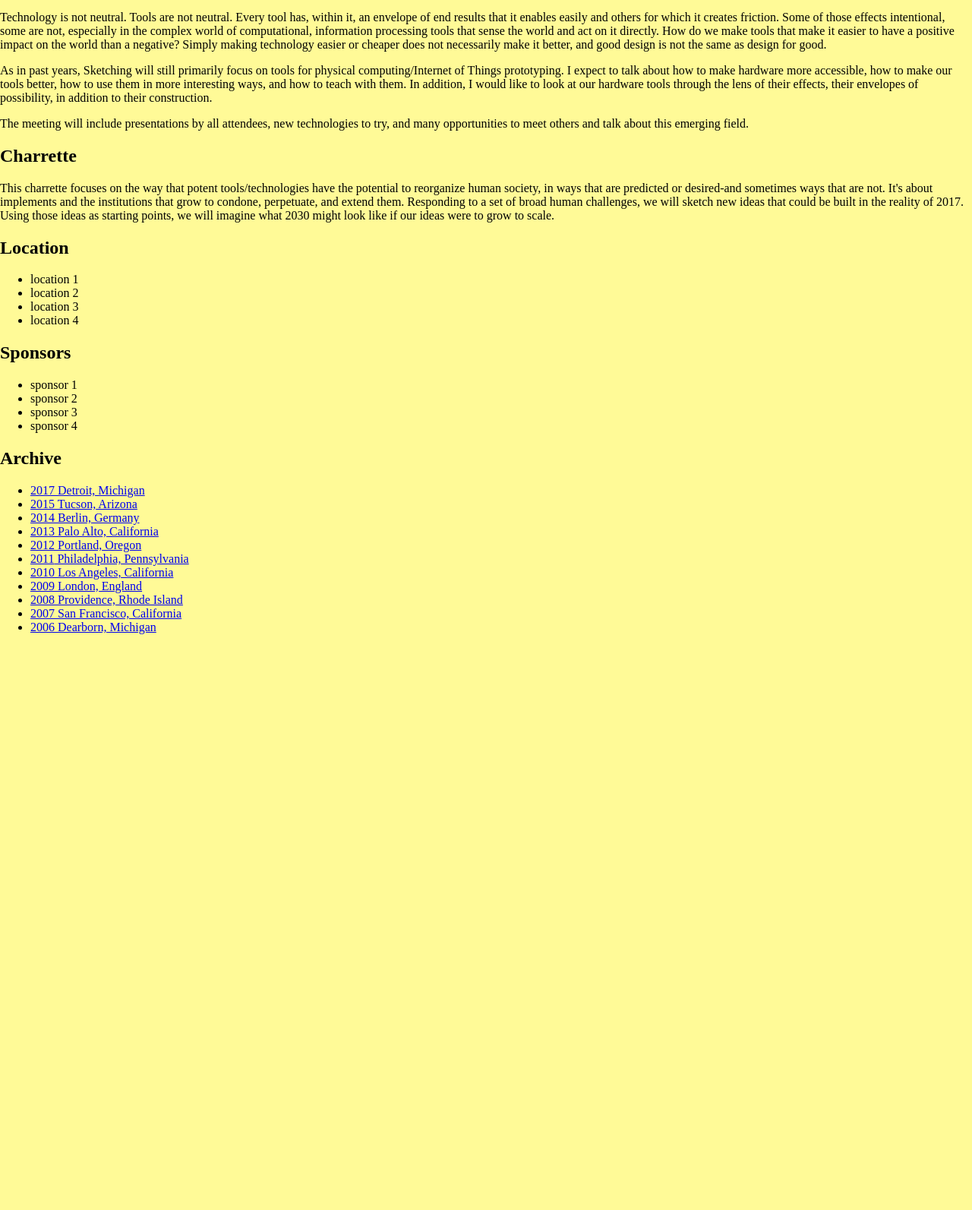
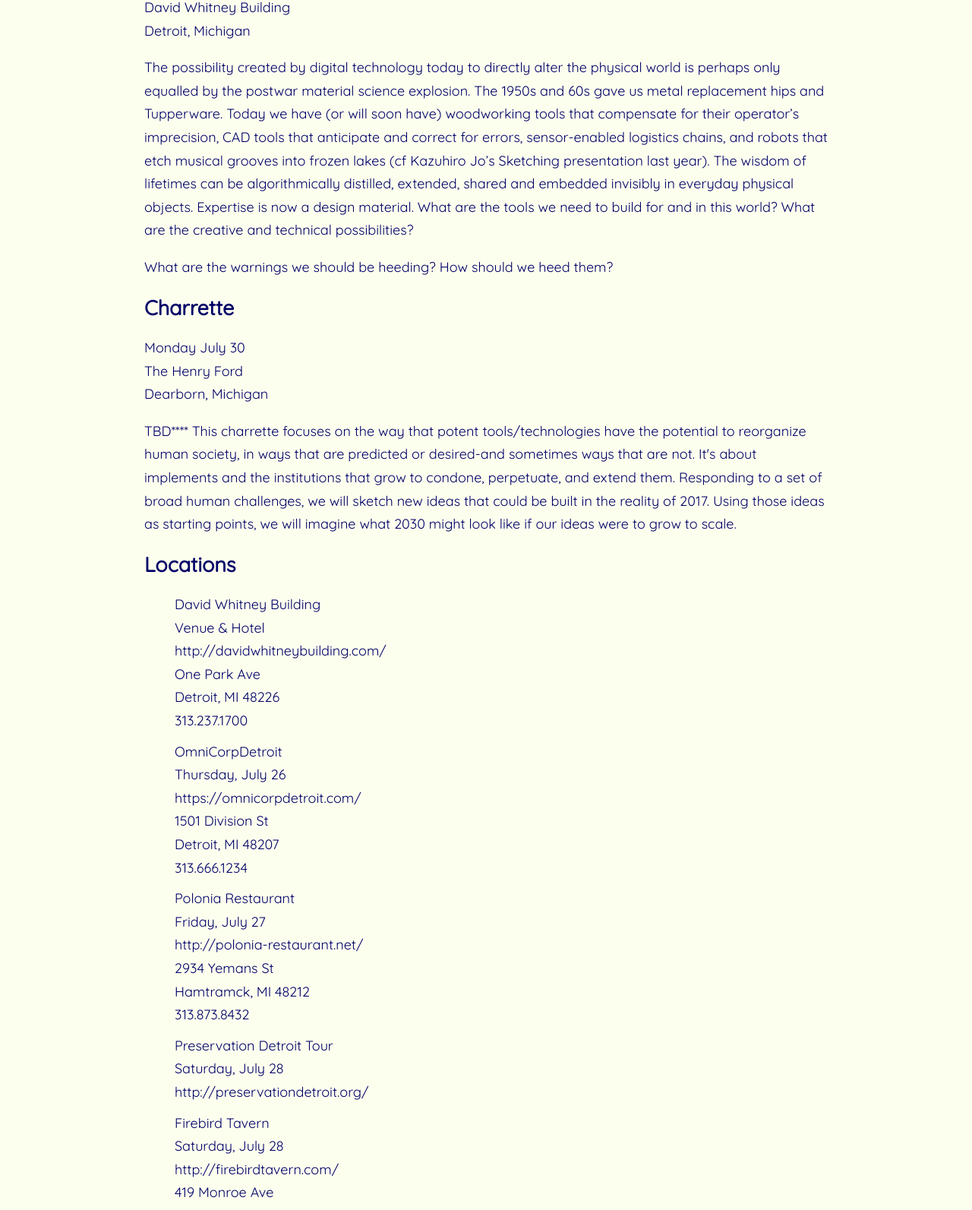
Before and after one commit to gschomburg/sketching2018_dev, a plain HTML site: page index.html in a window 1280 px wide. Shown: the part 861-2454 px from the top of the page at 76% size. Before the commit the page ends 1712 px from the top, so only its background shows below. Drawn offline with Linux system fonts and the light colour scheme.

Commit message:
added sponsors+locs

```diff
--- /dev/null
+++ b/css/main.scss
@@ -0,0 +1,53 @@
+
+
+$blue-color: #000068;
+$red-color: #FC0D4C;
+$white-color: #FDFFEE;
+
+/*fonts*/
+
+
+html{
+    background-color: $white-color;
+}
+body{
+    margin:0;
+    color: $blue-color;
+    // font-family: 'Roboto Slab', serif;
+    // font-family: 'Raleway', sans-serif;
+    font-family: 'Quicksand', sans-serif; //1
+    font-size: 18px;
+    line-height: 1.7em;
+    // font-family: 'Nunito', sans-serif;
+    // font-family: 'Dosis', sans-serif;
+    // font-family: 'Didact Gothic', sans-serif;
+    // font-family: 'Comfortaa', sans-serif; //2
+}
+ul{
+    list-style: none;
+}
+#headerCanvas{
+    /* width:900px; */
+    /* height: 550px; */
+    width: 100vw;
+    /* height: 550px; */
+    height: 62.5vw;
+    max-width: 1200px;
+    max-height: 750px;
+    outline: 1px solid red;
+    display: block;
+    margin: auto;
+}
+#main-container{
+    max-width: 900px;
+    margin: auto;
+}
+
+#locations{
+    li{
+        margin-bottom: 10px;;
+        span{
+            display: block;
+        }
+    }
+}
--- a/index.html
+++ b/index.html
@@ -20,56 +20,125 @@
         <!-- <script src="https://ajax.googleapis.com/ajax/libs/jquery/1.12.2/jquery.min.js"></script> -->
         <!-- <link href="https://fonts.googleapis.com/css?family=Josefin+Sans:400,400i,600" rel="stylesheet"> -->
         <link rel="stylesheet" type="text/css" href="css/main.css">
-
+        <link href="https://fonts.googleapis.com/css?family=Comfortaa|Didact+Gothic|Dosis|Nunito|Quicksand|Raleway|Roboto+Slab"
+            rel="stylesheet">
     </head>
     <body>
         <canvas id="headerCanvas" resize></canvas>
         <div id="main-container">
             <div class="section">
+                <h2>Sketching in Hardware 2018</h2>
                 <div class="details">
-                    July XX through July XX
-                    <br/> Locatoin TBD
+                    July 27 through July 29
+                    <br/> David Whitney Building
                     <br/> Detroit, Michigan
                 </div>
-            </div>
-            <div class="section">
-                <h2>Sketching in Hardware 2018</h2>
-                <p>Technology is not neutral. Tools are not neutral. Every tool has, within it, an envelope of end results that it enables easily
-                    and others for which it creates friction. Some of those effects intentional, some are not, especially in the complex
-                    world of computational, information processing tools that sense the world and act on it directly. How do we make tools
-                    that make it easier to have a positive impact on the world than a negative? Simply making technology easier or cheaper
-                    does not necessarily make it better, and good design is not the same as design for good.
-                <p>As in past years, Sketching will still primarily focus on tools for physical computing/Internet of Things prototyping.
-                    I expect to talk about how to make hardware more accessible, how to make our tools better, how to use them in more
-                    interesting ways, and how to teach with them. In addition, I would like to look at our hardware tools through the
-                    lens of their effects, their envelopes of possibility, in addition to their construction.
-                <p>The meeting will include presentations by all attendees, new technologies to try, and many opportunities to meet others and talk about this emerging field.
+                <p>The possibility created by digital technology today to directly alter the physical world is perhaps only equalled by the
+                postwar material science explosion. The 1950s and 60s gave us metal replacement hips and Tupperware. Today we have (or will
+                soon have) woodworking tools that compensate for their operator’s imprecision, CAD tools that anticipate and correct for
+                errors, sensor-enabled logistics chains, and robots that etch musical grooves into frozen lakes (cf Kazuhiro Jo’s Sketching
+                presentation last year). The wisdom of lifetimes can be algorithmically distilled, extended, shared and embedded invisibly
+                in everyday physical objects. Expertise is now a design material. What are the tools we need to build for and in this world?
+                What are the creative and technical possibilities?</p>
+                <p>What are the warnings we should be heeding? How should we heed them?</p>
             </div>
             <div class="section">
                 <h2>Charrette</h2>
-                <p>This charrette focuses on the way that potent tools/technologies have the potential to reorganize human society, in ways
+                <div>Monday July 30
+                    <br/> The Henry Ford
+                    <br/> Dearborn, Michigan
+                </div>
+                <p>TBD**** This charrette focuses on the way that potent tools/technologies have the potential to reorganize human society, in ways
                     that are predicted or desired-and sometimes ways that are not. It's about implements and the institutions that grow to
                     condone, perpetuate, and extend them. Responding to a set of broad human challenges, we will sketch new ideas that could
                     be built in the reality of 2017. Using those ideas as starting points, we will imagine what 2030 might look like if our
                     ideas were to grow to scale.
 
             </div>
-            <div class="section">
-                <h2>Location</h2>
+            <div class="section" id="locations">
+                <h2>Locations</h2>
                 <ul>
-                    <li>location 1</li>
-                    <li>location 2</li>
-                    <li>location 3</li>
-                    <li>location 4</li>
+                    <li>
+                        <span>David Whitney Building</span>
+                        <span>Venue &amp; Hotel</span>
+                        <span>http://davidwhitneybuilding.com/</span>
+                        <span>One Park Ave</span>
+                        <span>Detroit, MI 48226</span>
+                        <span>313.237.1700</span>
+                    </li>
+                    <li>
+                        <span>OmniCorpDetroit</span>
+                        <span>Thursday, July 26</span>
+                        <span>https://omnicorpdetroit.com/</span>
+                        <span>1501 Division St</span>
+                        <span>Detroit, MI 48207</span>
+                        <span>313.666.1234</span>
+                    </li>
+                    <li>
+                        <span>Polonia Restaurant</span>
+                        <span>Friday, July 27</span>
+                        <span>http://polonia-restaurant.net/</span>
+                        <span>2934 Yemans St</span>
+                        <span>Hamtramck, MI 48212</span>
+                        <span>313.873.8432</span>
+                    </li>
+                    <li>
+                        <span>Preservation Detroit Tour</span>
+                        <span>Saturday, July 28</span>
+                        <span>http://preservationdetroit.org/</span>
+                    </li>
+                    <li>
+                        <span>Firebird Tavern</span>
+                        <span>Saturday, July 28</span>
+                        <span>http://firebirdtavern.com/</span>
+                        <span>419 Monroe Ave</span>
+                        <span>Detroit, MI 48226</span>
+                        <span>313.782.4189</span>
+                    </li>
+                    <li>
+                        <span>The Henry Ford</span>
+                        <span>Charrette Location</span>
+                        <span>Monday, July 30</span>
+                        <span>https://thehenryford.org/</span>
+                        <span>20900 Oakwood Blvd</span>
+                        <span>Dearborn, MI 48214</span>
+                        <span>313.982.6001</span>
+                    </li>
+                    <li>
+                        <span>Sheeba Restaurant</span>
+                        <span>Monday, July 30</span>
+                        <span>http://sheebarestaurant.com/</span>
+                        <span>13919 Michigan Ave</span>
+                        <span>Dearborn, MI 48126</span>
+                        <span>313.724.6887</span>
+                    </li>
                 </ul>
             </div>
             <div class="section">
                 <h2>Sponsors</h2>
                 <ul>
-                    <li>sponsor 1</li>
-                    <li>sponsor 2</li>
-                    <li>sponsor 3</li>
-                    <li>sponsor 4</li>
+                    <li>
+                        <div><a href="https://particle.io/">Particle</a></div>
+                        <p>Particle is an Internet of Things platform that enables developers to easily add the power of connectivity to any device.
+                    From hardware to connectivity to device management and cloud, Particle provides developers with tools to prototype IoT solutions
+                    quickly as well as a reliable and secure platform for enterprises to scale. Over 150,000 product builders in more than 170
+                    countries are bringing devices online powered by Particle’s WiFi, Cellular, and Mesh products.</p></li>
+                    <li>
+                        <div><a href="https://thingm.com/">The Henry Ford</a></div>
+                    <p>The Henry Ford in Dearborn, Michigan, is an internationally recognized cultural destination that brings the past forward
+                    by immersing visitors in the stories of ingenuity, resourcefulness and innovation that helped shape America. Exploring the
+                    American experience of innovation, ingenuity and resourcefulness.</p>
+                    </li>
+                    <li>
+                        <div><a href="https://thingm.com/">Supplyframe</a></div>
+                        <p>Supplyframe was founded by Steve Flagg in 2003 to help electronics engineers design products in a more labor and cost saving
+                    way. The opportunity was to use the then-strange-and-new internet to be embedded in tools that predict part availability
+                    and fit. By 2018, Supplyframe has developed a number of powerful tools that are essential to hardware engineers and procurement
+                    alike, and are now the most reliable way to find and replace components to design a mass produced product from start to finish.</p></li>
+                    <li>
+                        <div><a href="https://thingm.com/">ThingM</a></div>
+                        <p>ThingM is a device studio. We design and manufacture <a href="https://thingm.com/process/">ubiquitous computing / Internet of Things</a> products that combine user experience design expertise with a deep knowledge of cutting-edge technologies. We create useful tools for designers and
+                    innovative products for everyone else.</p></li>
                 </ul>
             </div>
             <div class="section">
```
Also changed, not shown: css/main.css, 1 other file.
